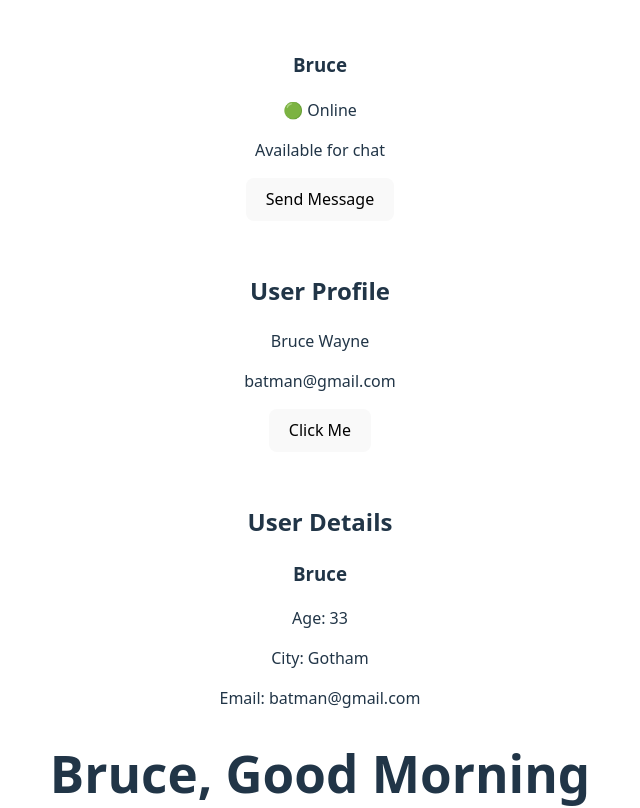
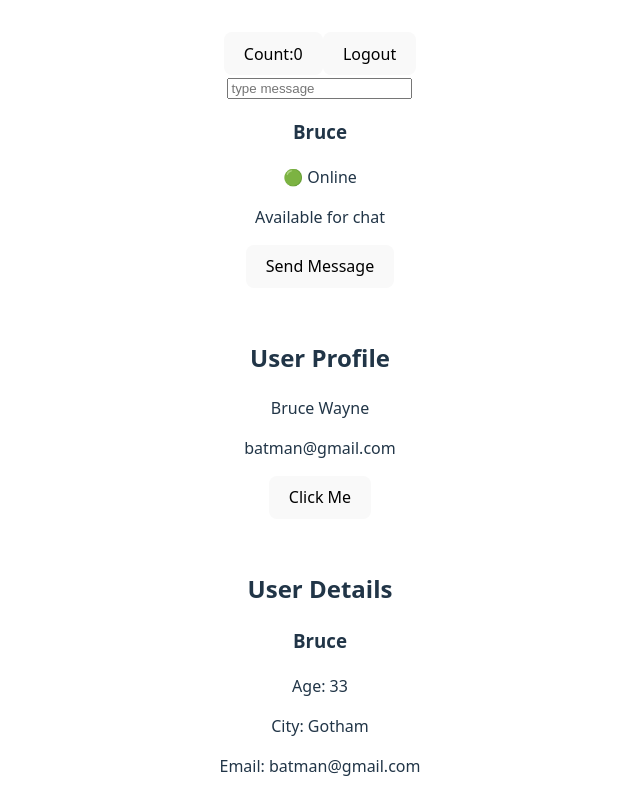
Before and after one commit to Manish10022001/React-Concepts, a React (Vite) app in the folder react19/: page / in a window 1280 px wide. Shown: the top 808 px of the page, without its empty margins (320-960 px from the left). Built offline with nearby package versions, Linux system fonts and the light colour scheme.

Commit message:
useState Hook

```diff
--- a/react19/src/App.jsx
+++ b/react19/src/App.jsx
@@ -7,10 +7,15 @@
 import { UserCard } from './component/UserInfo'
 import { Welcome } from './component/Welcome'
 import { UserDetails } from './conditionalRendering/UserDetails'
+import { Counter } from './Hooks/useState/Counter'
+import { LoginCard } from './Hooks/useState/LoginCard'
 
 function App() {
   return (
     <>
+      <Counter />
+      <LoginCard />
+
       <UserDetails name="Bruce" isOnline={true}/>
       <UserDetails name="Clark" isOnline={false} hideOffline={true}/>
 
--- /dev/null
+++ b/react19/src/Hooks/useState/Counter.jsx
@@ -0,0 +1,8 @@
+import {useState} from 'react';
+export function Counter(){
+    const [count, setCount] = useState(0)
+    function handleCount(){
+        setCount(count+1);
+    }
+    return <button onClick={handleCount}>Count:{count}</button>
+}
--- /dev/null
+++ b/react19/src/Hooks/useState/LoginCard.jsx
@@ -0,0 +1,23 @@
+//use state with boolean values
+import {useState} from 'react';
+export function LoginCard(){
+    const [isLoggedIn, setIsLoggedIn] = useState(true);
+    const [message, setMessage] = useState("");
+
+    function handleLogIn(){
+        setIsLoggedIn(!isLoggedIn);
+    }
+    function handleChange(event){
+        setMessage(event.target.value);
+    }
+
+    return(
+        <>
+            <button onClick={handleLogIn}>{isLoggedIn ? "Logout": "Login"}</button>
+            <div>
+                <input type="text" placeholder="type message" value={message} onChange={handleChange}/>
+                <p>{message}</p>
+            </div>
+        </>
+    )
+}
```
